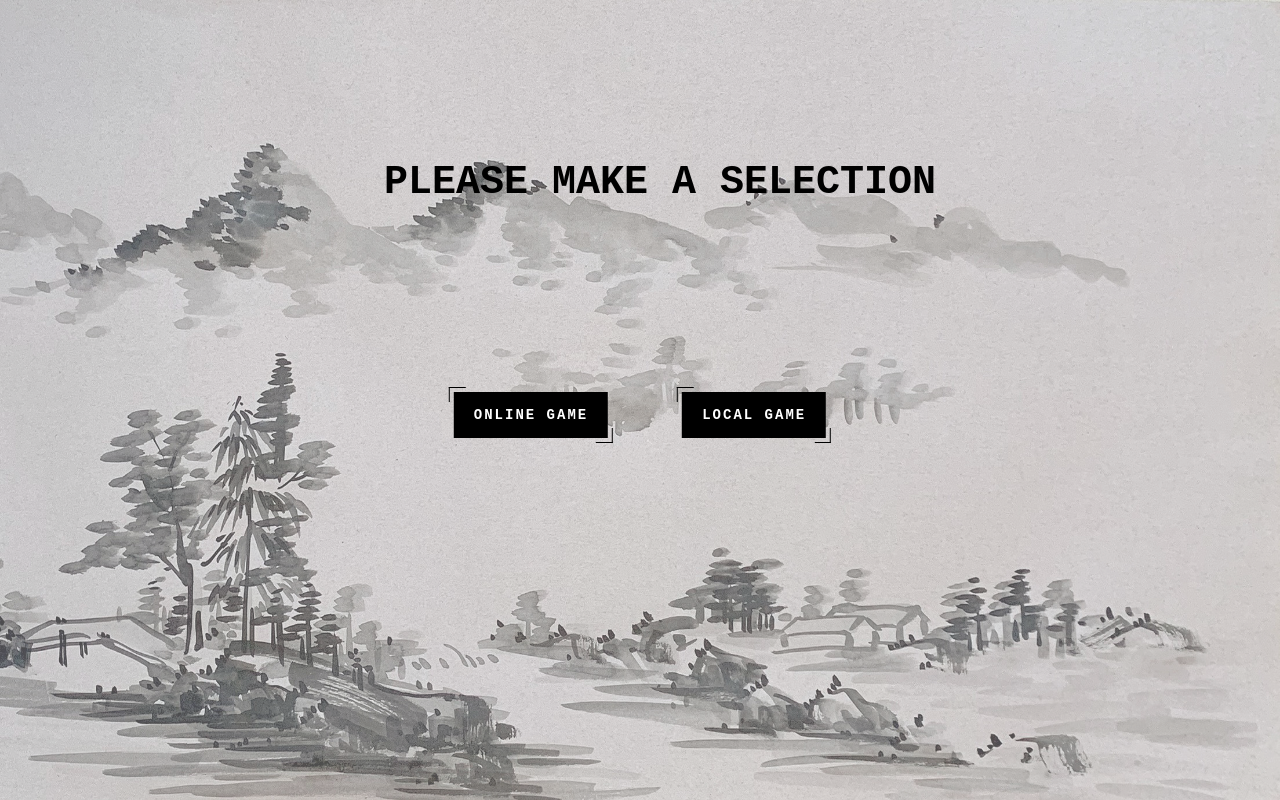
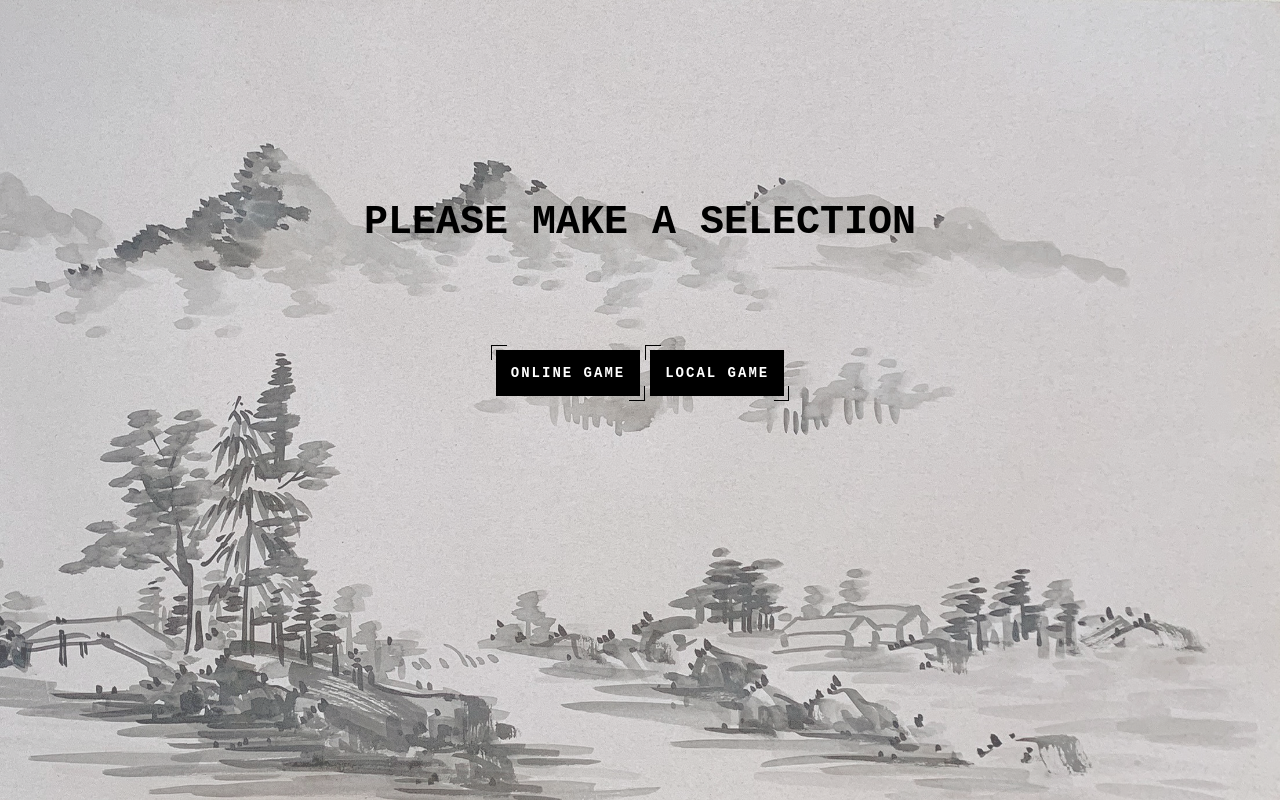
Before and after one commit to HuanjunZhao/SENG-513-WebDevelop, a website: page public/index.html in a window 1280 px wide. Drawn offline with nearby package versions, Linux system fonts and the light colour scheme; no server answers.

Commit message:
Update styles.css

```diff
--- a/public/css/styles.css
+++ b/public/css/styles.css
@@ -45,7 +45,7 @@ body {
     cursor: crosshair;
     font-size: 12px;
     font-weight: bold;
-    letter-spacing: 2px;
+    /* letter-spacing: 2px; */
     color: black;
     border: 2px solid rgb(28, 31, 30);
     font-family: 'Courier New', Courier, monospace;
@@ -329,14 +329,20 @@ body {
 }
 
 .btn-holder {
-    position: absolute;
-    top: 50%;
-    left: 50%;
-    -webkit-transform: translate(-50%, -50%);
+    /* position: absolute; */
+    /* top: 50%;
+    left: 50%; */
+    /* -webkit-transform: translate(-50%, -50%);
     -moz-transform: translate(-50%, -50%);
     -ms-transform: translate(-50%, -50%);
     -o-transform: translate(-50%, -50%);
-    transform: translate(-50%, -50%);
+    transform: translate(-50%, -50%); */
+    display: flex;
+    align-items: center;
+    justify-content: center;
+
+
+
 }
 
 .selectbutton {
@@ -354,10 +360,10 @@ body {
     cursor: crosshair;
     color: rgb(255, 255, 255);
     transition: 0.2s 0.1s;
-    margin-top: 30px;
+    /* margin-top: 30px;
     min-width: 100px;
     margin-left: 30px;
-    margin-right: 30px;
+    margin-right: 30px; */
     padding: 5px;
     font-family: 'Courier New', Courier, monospace;
 }
@@ -376,7 +382,7 @@ body {
     /*定义为大写字母*/
     text-transform: uppercase;
     /*调整子元素在父元素中的位置*/
-    padding: 15px 20px;
+    padding: 15px;
     /*设置从一个属性过渡到另一个属性的时间*/
     transition: 0.3s;
     color: white;
@@ -417,19 +423,22 @@ body {
 
 .selectbutton:hover::before,
 .selectbutton:hover::after {
-    width: 99%;
+    width: 50%;
     height: 98%;
 }
 
 .title {
-    position: absolute;
+    /* position: absolute; */
     font-size: 40px;
     font-weight: 800;
     color: black;
-    left: 30%;
-    top: 20%;
+    /* left: 30%;
+    top: 20%; */
     font-family: 'Courier New', Courier, monospace;
     text-transform: uppercase;
+    text-align: center;
+    padding-top: 200px;
+    padding-bottom: 100px;
 }
 
 .info {
```
